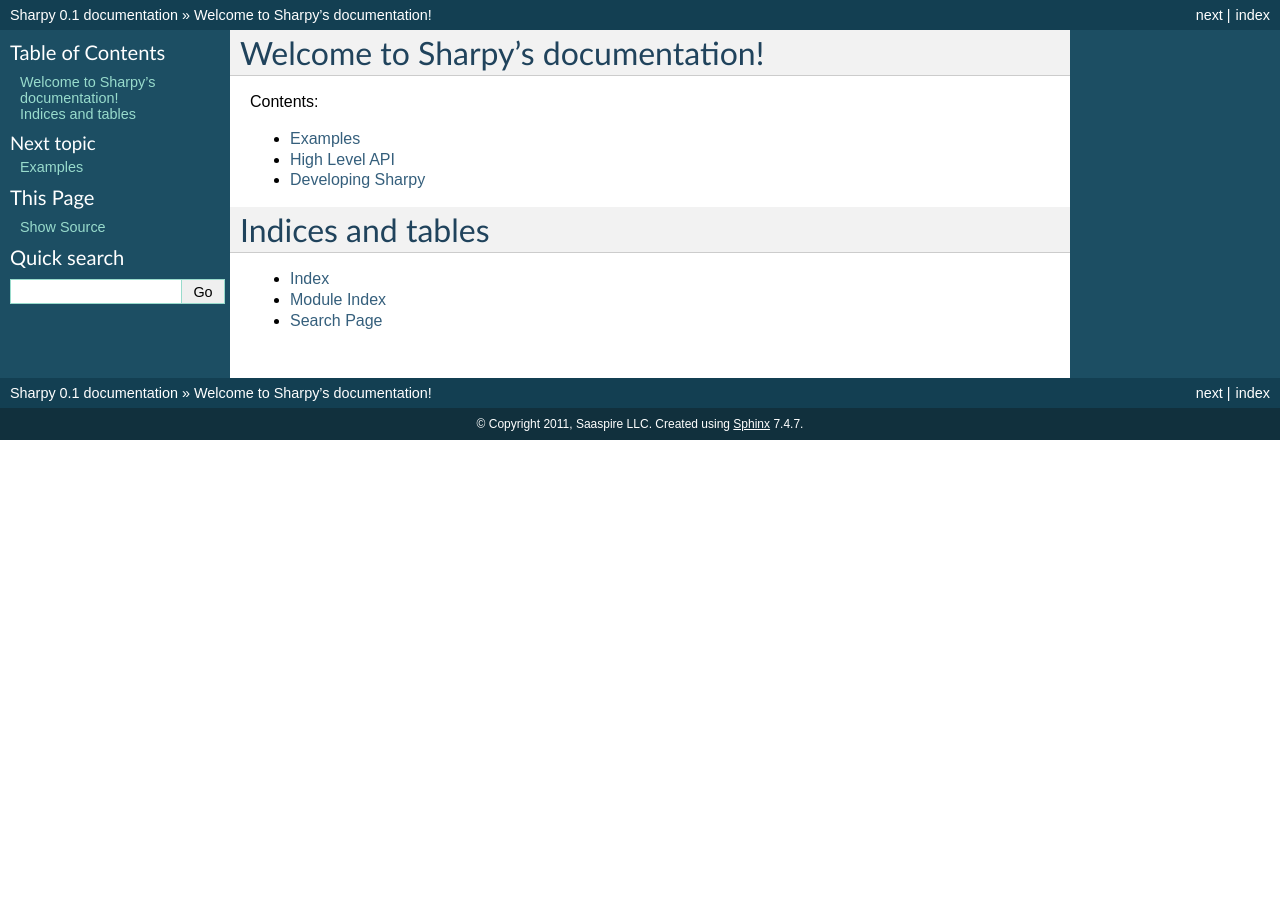
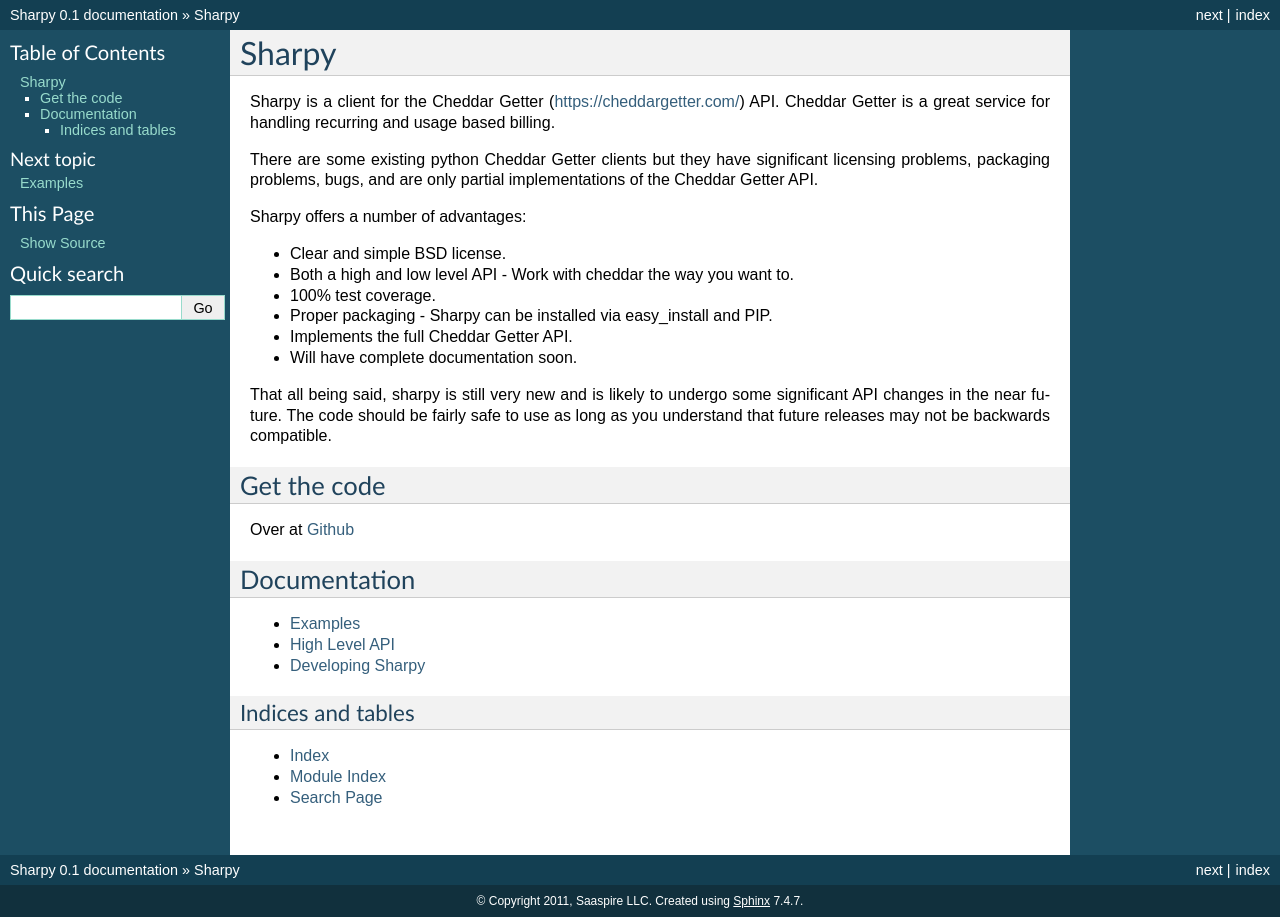
Before and after one commit to SeanOC/sharpy, a Sphinx documentation site: the page built from docs/index.rst, in a window 1280 px wide. Built offline with Sphinx 7.4.7, drawn with Linux system fonts in a browser that asks for light colours.

Commit message:
Documentation tweak.

```diff
--- a/docs/index.rst
+++ b/docs/index.rst
@@ -3,10 +3,39 @@
    You can adapt this file completely to your liking, but it should at least
    contain the root `toctree` directive.
 
-Welcome to Sharpy's documentation!
-==================================
+======
+Sharpy
+======
 
-Contents:
+Sharpy is a client for the Cheddar Getter (https://cheddargetter.com/) API.
+Cheddar Getter is a great service for handling recurring and usage based
+billing.
+
+There are some existing python Cheddar Getter clients but they have
+significant licensing problems, packaging problems, bugs, and are only partial
+implementations of the Cheddar Getter API.
+
+Sharpy offers a number of advantages:
+
+* Clear and simple BSD license.
+* Both a high and low level API - Work with cheddar the way you want to.
+* 100% test coverage.
+* Proper packaging - Sharpy can be installed via easy_install and PIP.
+* Implements the full Cheddar Getter API.
+* Will have complete documentation soon.
+
+That all being said, sharpy is still very new and is likely to undergo some
+significant API changes in the near future.  The code should be fairly safe
+to use as long as you understand that future releases may not be backwards
+compatible.
+
+Get the code
+============
+
+Over at `Github <https://github.com/saaspire/sharpy>`_
+
+Documentation
+=============
 
 .. toctree::
    :maxdepth: 1
@@ -16,7 +45,7 @@
    development
 
 Indices and tables
-==================
+------------------
 
 * :ref:`genindex`
 * :ref:`modindex`
```
